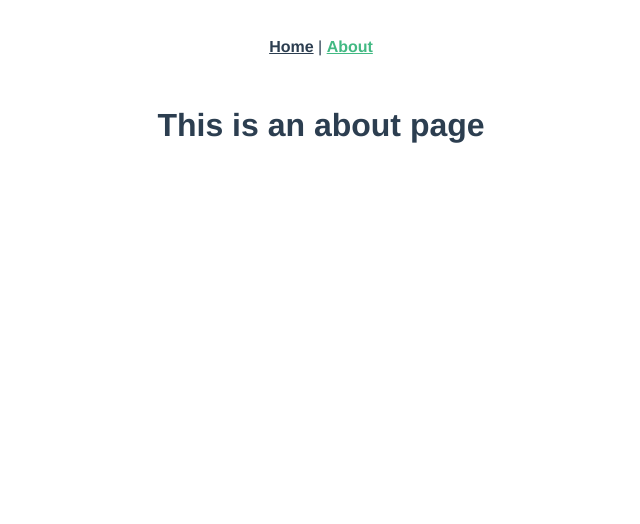
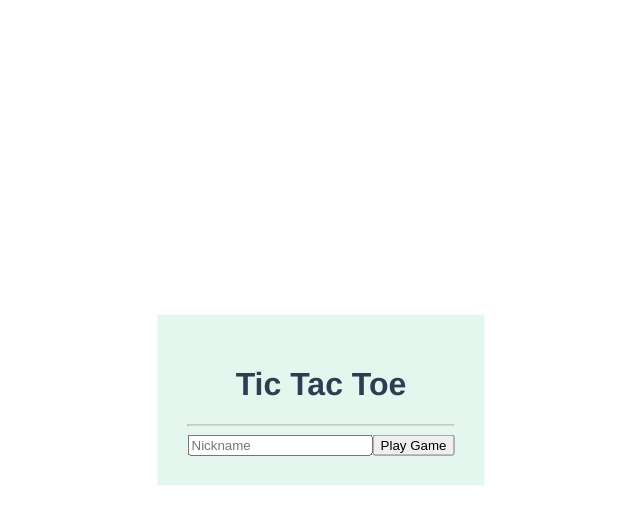
Before and after one commit to abudiar/tic-tac-toe, a Vue app in the folder client/: page /about in a window 1280 px wide. Shown: the top 524 px of the page, without its empty margins (319-959 px from the left). Built offline with nearby package versions, Linux system fonts and the light colour scheme.

Commit message:
views Dashboard

```diff
--- a/client/src/App.vue
+++ b/client/src/App.vue
@@ -1,12 +1,23 @@
 <template>
   <div id="app">
+    <!--
     <div id="nav">
       <router-link to="/">Home</router-link> |
       <router-link to="/about">About</router-link>
     </div>
     <router-view/>
+    -->
+    <Dashboard></Dashboard>
   </div>
 </template>
+<script>
+import Dashboard from './views/Dashboard'
+export default {
+  components: {
+    Dashboard
+  }
+}
+</script>
 
 <style lang="scss">
 #app {
--- /dev/null
+++ b/client/src/views/Dashboard.vue
@@ -0,0 +1,34 @@
+<template>
+    <div>
+        <div class="boxs">
+            <h1>Tic Tac Toe</h1>
+            <hr>
+            <form >
+                <input class="btn btn-primary" type="text" placeholder="Nickname">
+                <button type="submit" class="btn btn-primary">Play Game</button>
+            </form>
+        </div>
+    </div>
+</template>
+<script>
+export default {
+    name: 'Dashboard',
+    data () {
+        return {
+
+        }
+    }
+}
+</script>
+
+<style>
+    .boxs {
+        background-color: #cbecdd7d;
+        padding: 30px;
+        top: 50%;
+        left: 50%;
+        transform: translate(-50%,-50%);
+        box-sizing: border-box;
+        position: absolute;
+    }
+</style>
```
